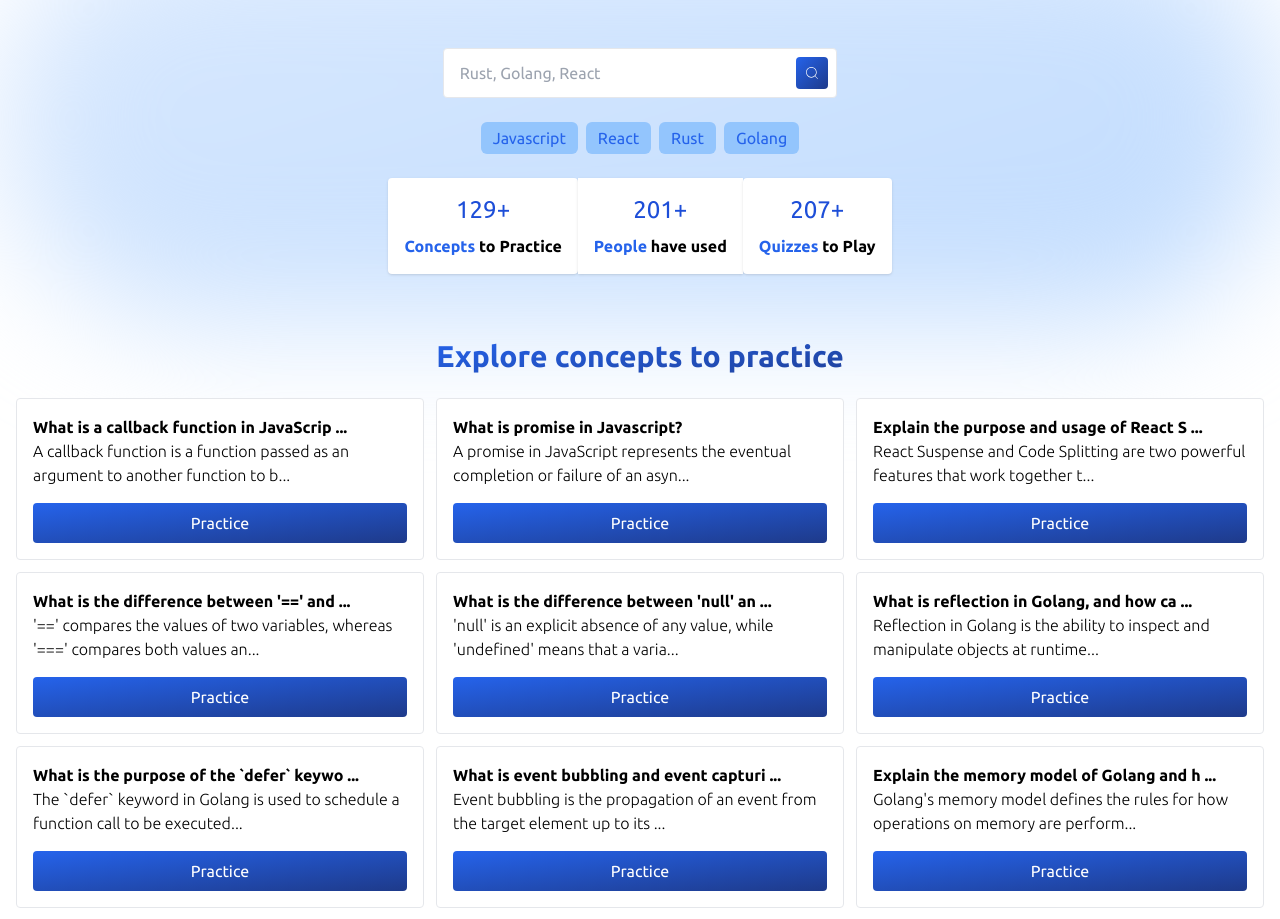
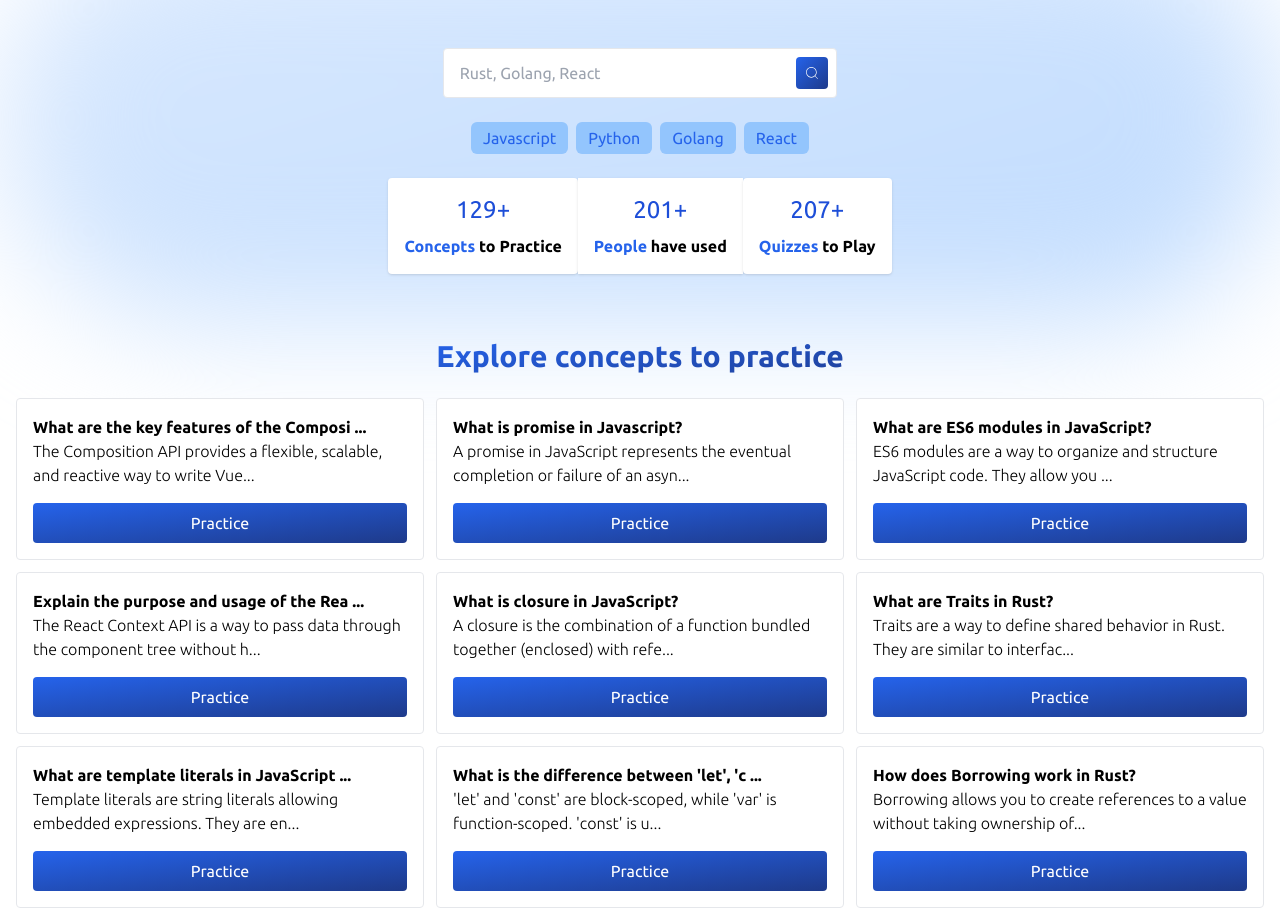
Before and after one commit to ashsajal1/js-practice-app, a React (Vite) app: page / in a window 1280 px wide. Shown: the part 80-999 px from the top of the page. Built offline with nearby package versions, Linux system fonts and the light colour scheme.

Commit message:
feat: show random topic badge

```diff
--- a/src/pages/home.tsx
+++ b/src/pages/home.tsx
@@ -8,6 +8,8 @@ import { useNavigate } from "react-router-dom";
 import TopicBadge from "../components/ui/topic-badge";
 import CounterStat from "../components/partials/counter-stat";
 import Blob from "../components/ui/blob";
+import { topicList } from "../lib/utils";
+import { getRandomSort } from "../lib/random";
 
 export default function Home() {
   const [topic, setTopic] = useState('all');
@@ -39,10 +41,9 @@ export default function Home() {
           </form>
 
           <div className="flex gap-2 items-center">
-            <TopicBadge topic="javascript" />
-            <TopicBadge topic="react" />
-            <TopicBadge topic="rust" />
-            <TopicBadge topic="golang" />
+            {topicList.sort(getRandomSort).slice(0,4).map(topic =>
+              <TopicBadge topic={topic} />
+            )}
           </div>
 
           <CounterStat />
```
